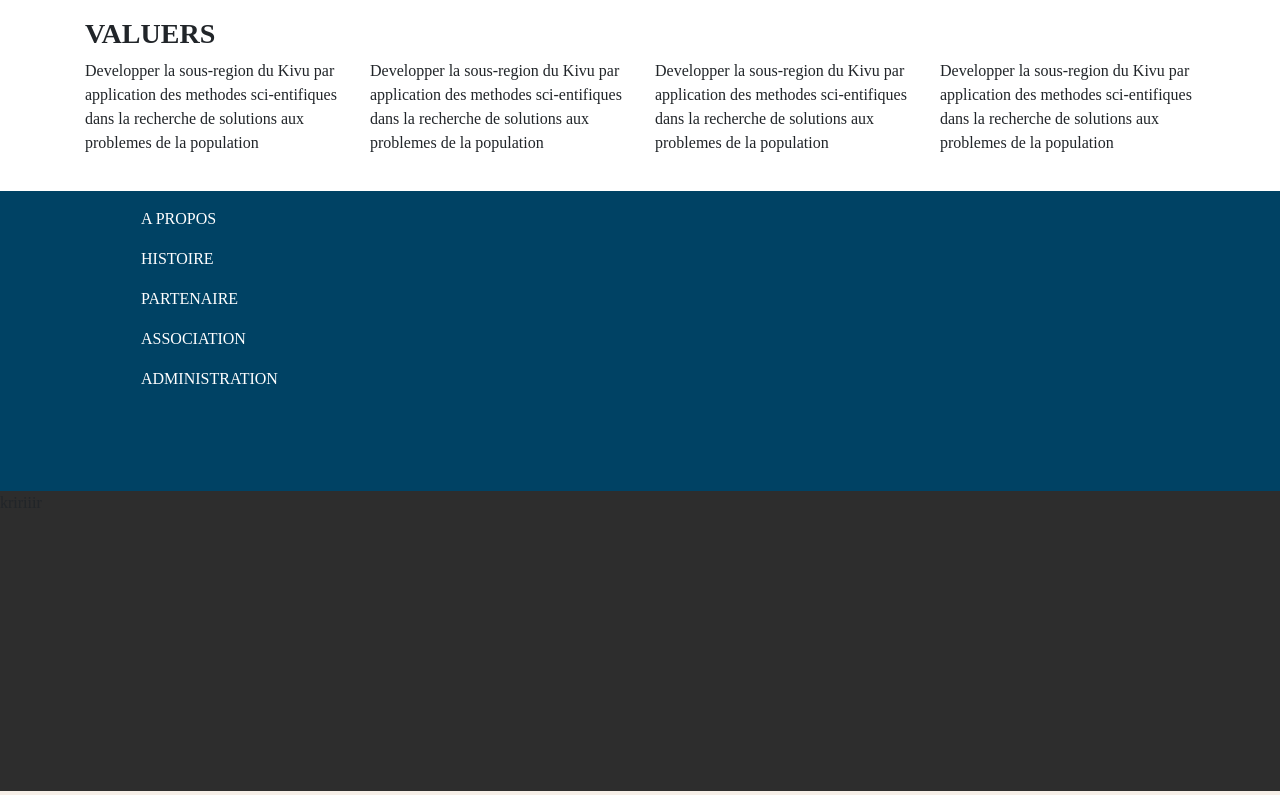
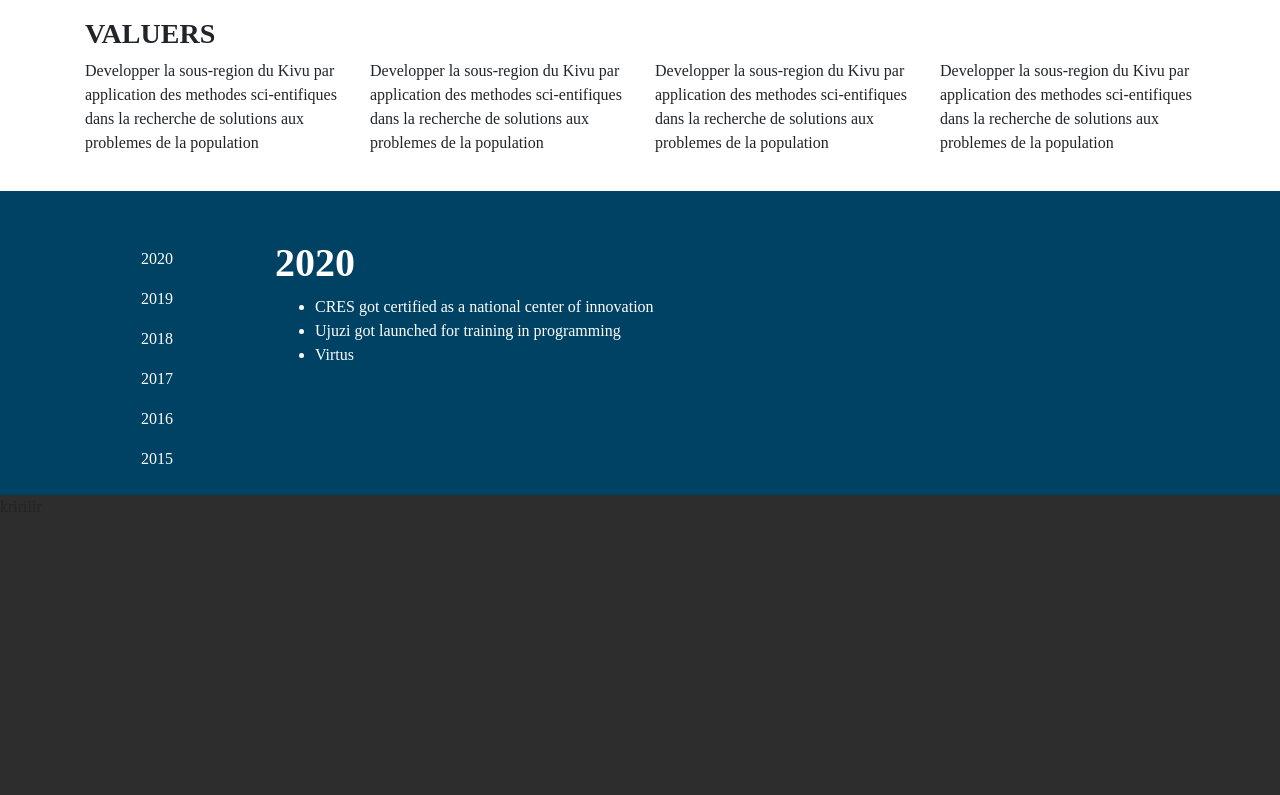
Before and after one commit to GhislainMitahi/CRES-React, a React (Create React App) app: page / in a window 1280 px wide. Shown: the part 1064-1859 px from the top of the page. Built offline with nearby package versions, Linux system fonts and the light colour scheme.

Commit message:
customize the Events section

```diff
--- a/src/App.css
+++ b/src/App.css
@@ -92,8 +92,12 @@
 }
 .evenements{
   background-color: #004264;
-  height: 300px;
   font-family: Century Gothic;
+  color: #fff;
+}
+.title3{
+  color: #fff;;
+  font-weight: bold;
 }
 .statistiques{
   background-color: #2D2D2D;
--- a/src/components/Evenements.js
+++ b/src/components/Evenements.js
@@ -5,27 +5,37 @@ const Evenements = () => {
   return (
     <div className="evenements">
       <div className="container">
-        <div className="row pt-2">
+        <div className="row pt-5">
           <div className="col-2">
             <ul className="menu2 ">
               <li className="nav-link ">
-                <Link className="nav-link2">A PROPOS</Link>
+                <Link className="nav-link2">2020</Link>
               </li>
               <li className="nav-link ">
-                <Link className="nav-link2">HISTOIRE</Link>
+                <Link className="nav-link2">2019</Link>
               </li>
               <li className="nav-link ">
-                <Link className="nav-link2">PARTENAIRE</Link>
+                <Link className="nav-link2">2018</Link>
               </li>
               <li className="nav-link ">
-                <Link className="nav-link2">ASSOCIATION</Link>
+                <Link className="nav-link2">2017</Link>
               </li>
               <li className="nav-link ">
-                <Link className="nav-link2">ADMINISTRATION</Link>
+                <Link className="nav-link2">2016</Link>
+              </li>
+              <li className="nav-link ">
+                <Link className="nav-link2">2015</Link>
               </li>
             </ul>
           </div>
-          <div className="col-8"></div>
+          <div className="col-8">
+              <h1 className="title3">2020</h1>
+              <ul>
+                  <li> CRES got certified as a national center of innovation</li>
+                  <li>Ujuzi got launched for training in programming</li>
+                  <li>Virtus</li>
+              </ul>
+          </div>
         </div>
       </div>
     </div>
```
